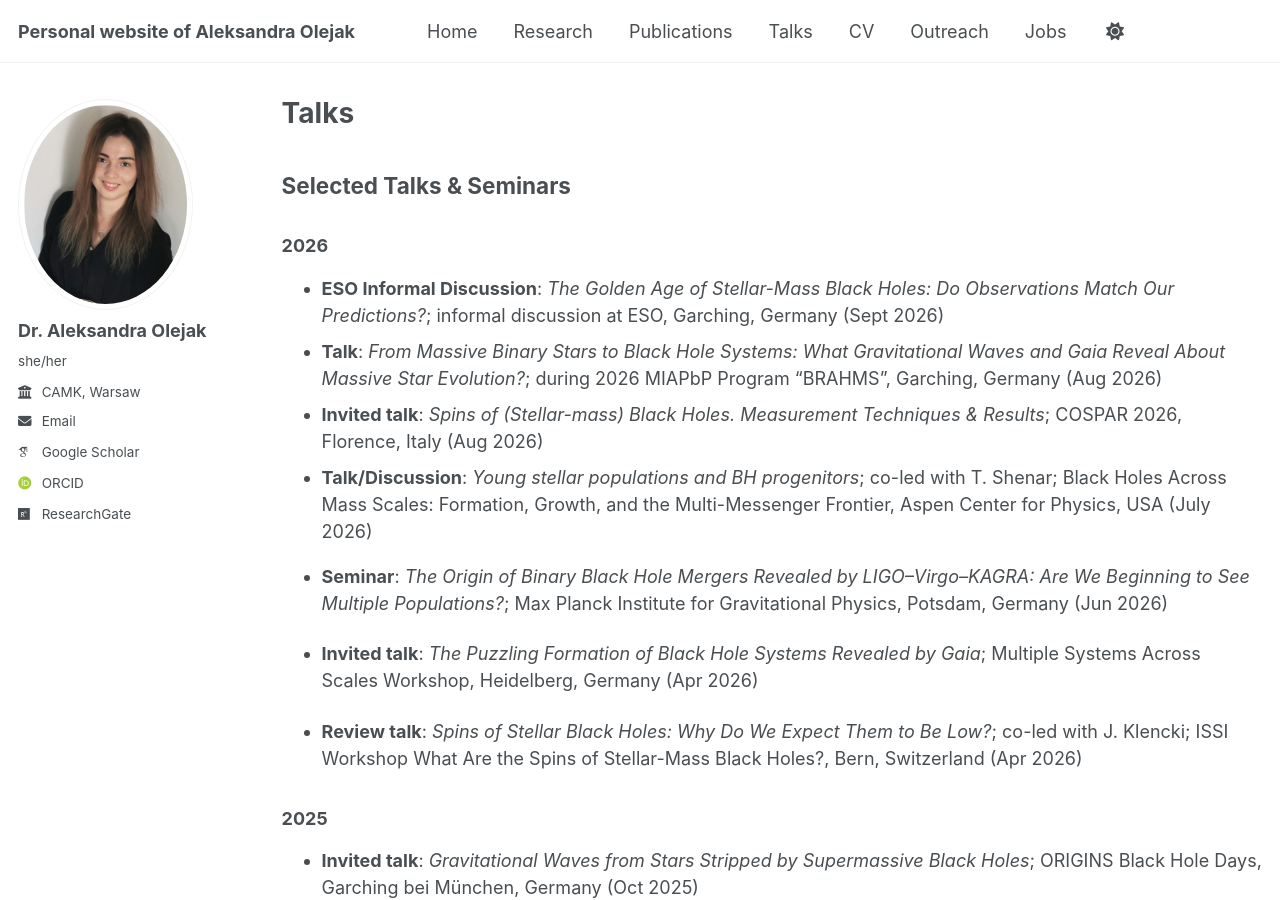
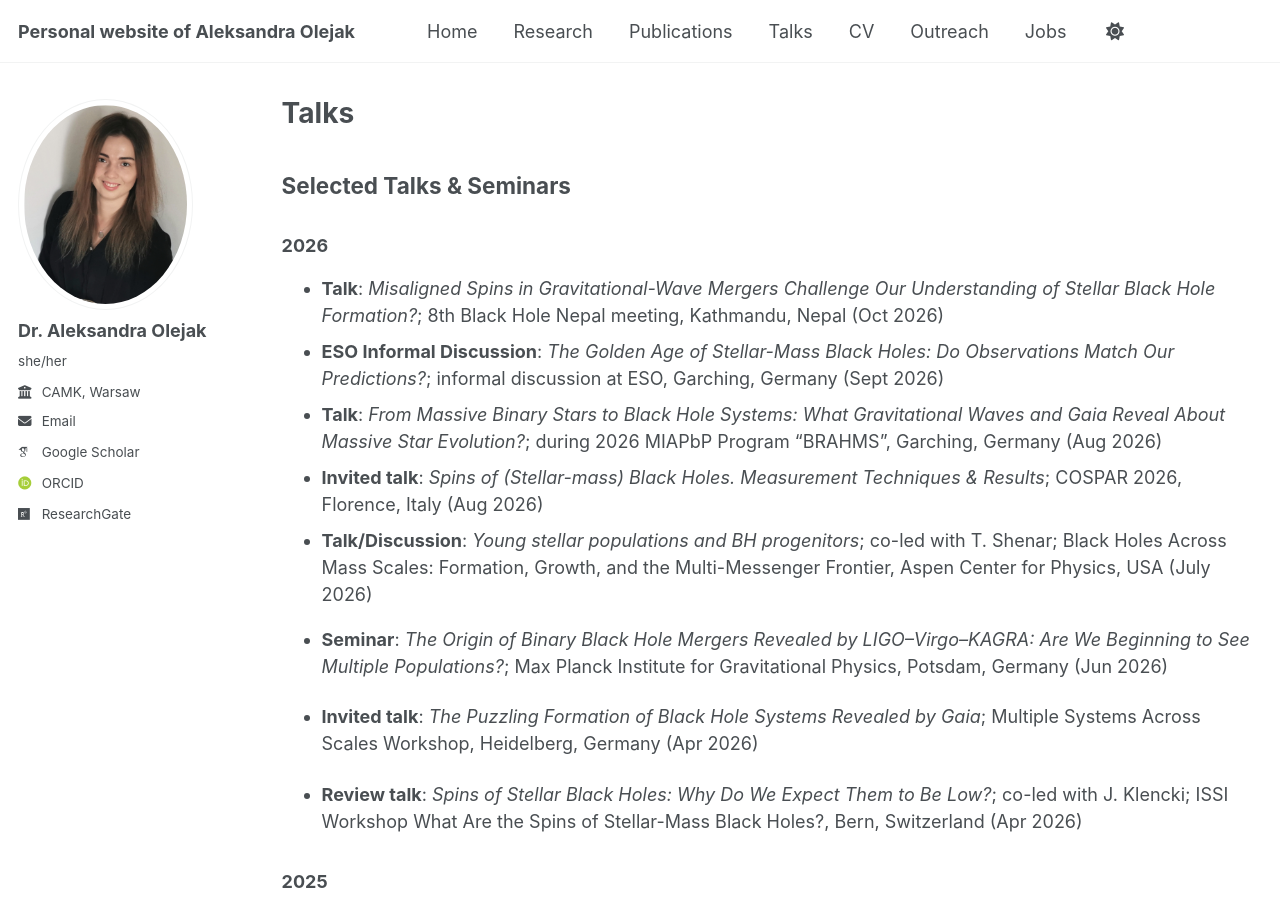
Before and after one commit to aleole/aleole.github.io, a Jekyll site: the page built from _pages/talks.md, in a window 1280 px wide and 900 px high. Built offline with Jekyll 4.4.1, drawn with Linux system fonts in a browser that asks for light colours; some web fonts are replaced; a script that is not in the unit is left out.

Commit message:
Update talks.md

```diff
--- a/_pages/talks.md
+++ b/_pages/talks.md
@@ -11,6 +11,7 @@ author_profile: true
 ## Selected Talks & Seminars
 
 ### 2026
+- **Talk**: *Misaligned Spins in Gravitational-Wave Mergers Challenge Our Understanding of Stellar Black Hole Formation?*; 8th Black Hole Nepal meeting, Kathmandu, Nepal (Oct 2026)
 - **ESO Informal Discussion**: *The Golden Age of Stellar-Mass Black Holes: Do Observations Match Our Predictions?*; informal discussion at ESO, Garching, Germany (Sept 2026)
 - **Talk**: *From Massive Binary Stars to Black Hole Systems: What Gravitational Waves and Gaia Reveal About Massive Star Evolution?*; during 2026 MIAPbP Program "BRAHMS", Garching, Germany (Aug 2026)
 - **Invited talk**: *Spins of (Stellar-mass) Black Holes. Measurement Techniques & Results*; COSPAR 2026, Florence, Italy (Aug 2026)
```
